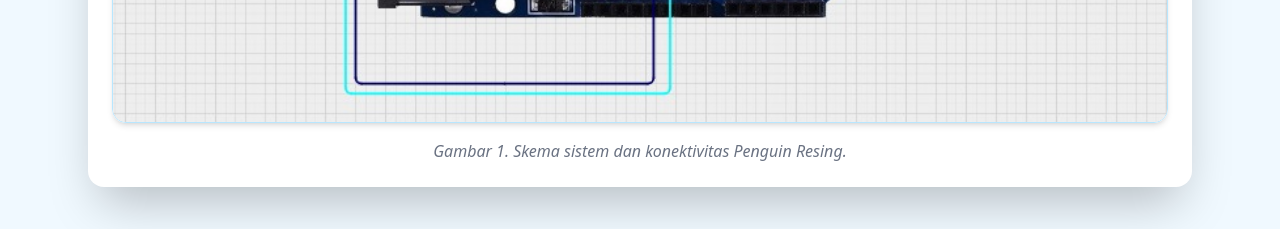
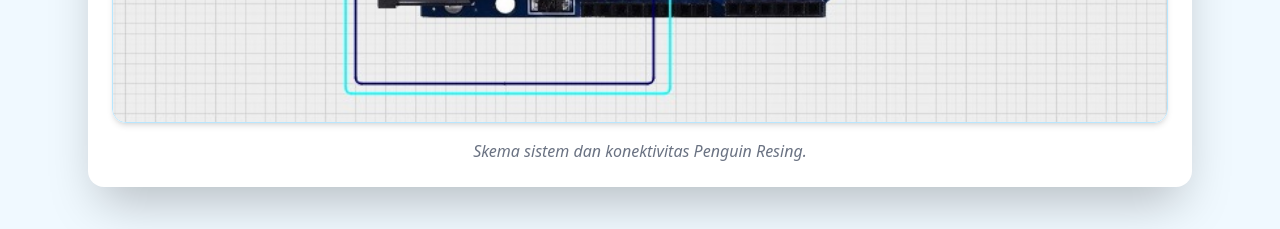
Before and after one commit to jodijonatan/penguin-ngebut, a React (Vite) app: page / in a window 1280 px wide. Shown: the part 5240-5469 px from the top of the page. Built offline with nearby package versions, Linux system fonts and the light colour scheme.

Commit message:
scheme update

```diff
--- a/src/pages/Scheme.jsx
+++ b/src/pages/Scheme.jsx
@@ -35,7 +35,7 @@ const Scheme = () => {
             className="w-full rounded-xl shadow-md border border-sky-200"
           />
           <p className="text-center text-gray-500 mt-4 italic">
-            Gambar 1. Skema sistem dan konektivitas Penguin Resing.
+            Skema sistem dan konektivitas Penguin Resing.
           </p>
         </motion.div>
 
```
